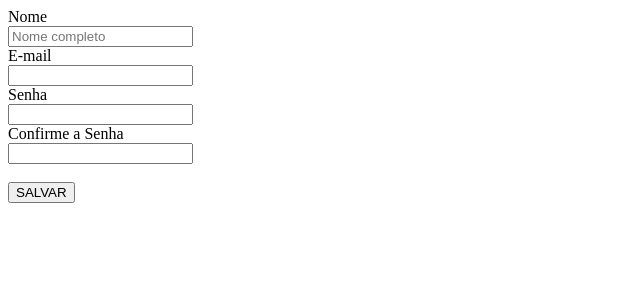
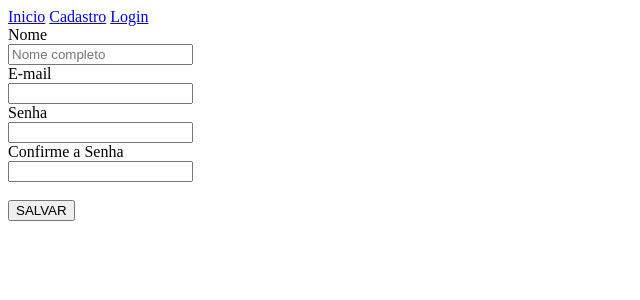
Before and after one commit to julia-oliveira00/AplicacaoCadLog, a PHP site: page /cad.php in a window 1280 px wide. Shown: the top 300 px of the page, without its empty margins (0-640 px from the left). Run offline with PHP 8.4, Linux system fonts and the light colour scheme.

Commit message:
linka todos os arquivos uns nos outros

```diff
--- a/cad.php
+++ b/cad.php
@@ -9,6 +9,11 @@
 </head>
 
 <body>
+
+    <a href="index.php">Inicio</a>
+    <a href="cad.php">Cadastro</a>
+    <a href="log.php">Login</a>
+
     <div class="singup">
         <form class="form">
             <div>
@@ -32,6 +37,7 @@
             </div>
         </form>
     </div>
+
 </body>
 
 </html>
--- a/index.php
+++ b/index.php
@@ -9,6 +9,11 @@
 </head>
 
 <body>
+
+    <a href="index.php">Inicio</a>
+    <a href="cad.php">Cadastro</a>
+    <a href="log.php">Login</a>
+
 </body>
 
 </html>
```
Also changed, not shown: log.php (+9 -0 lines).
